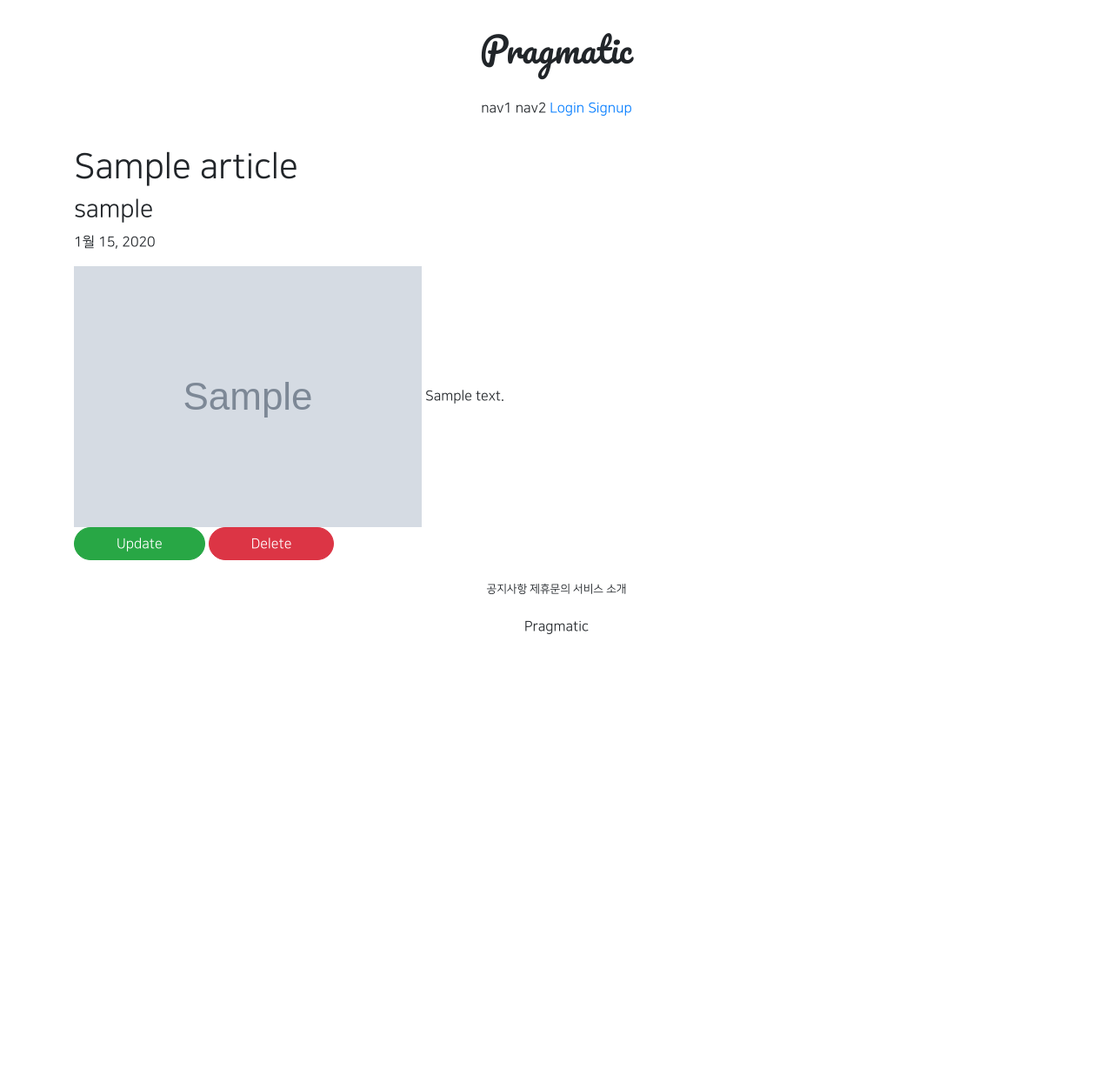
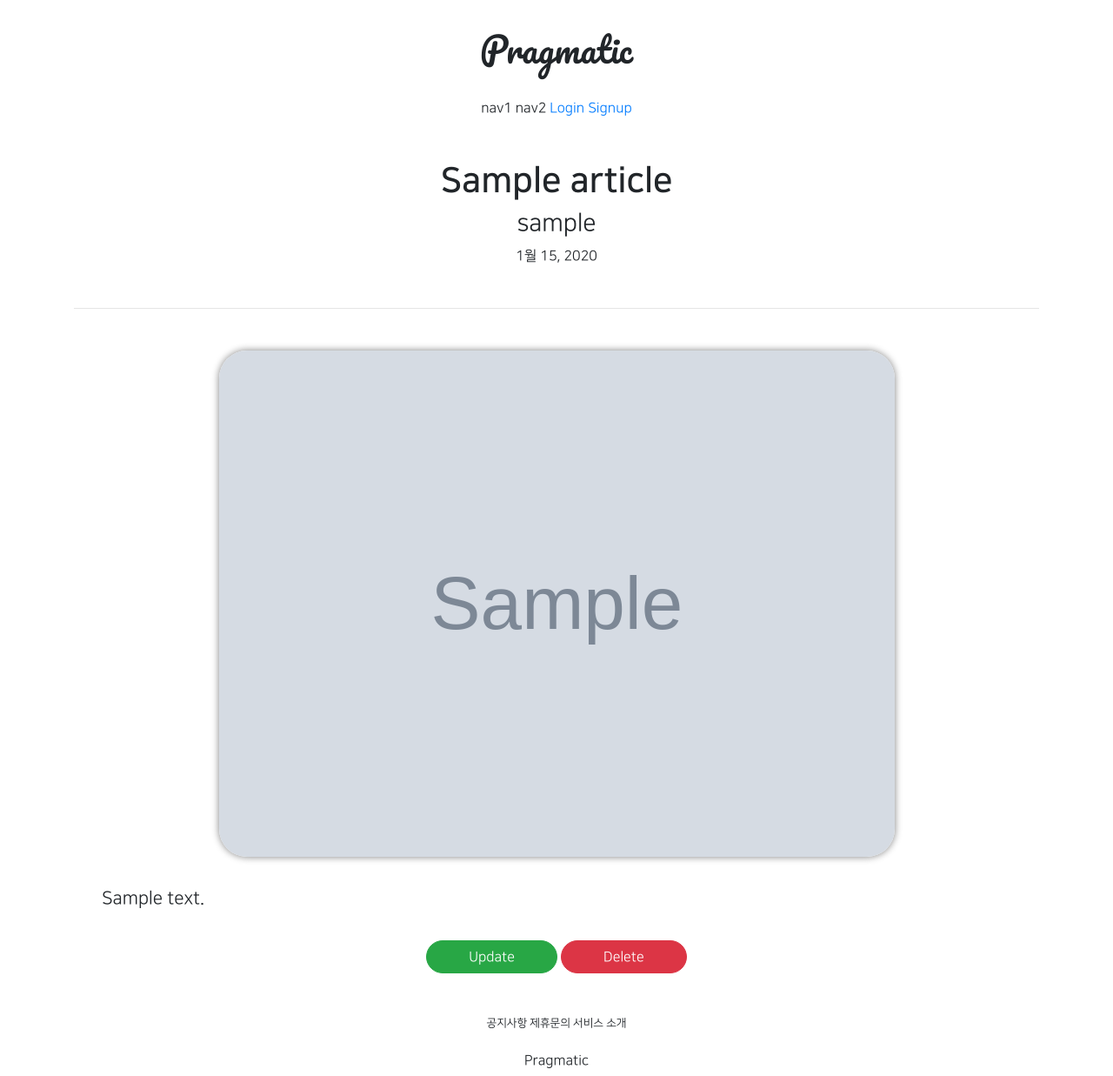
Before and after one commit to ksj0818280/git_5ban_1, a Django app: page /articles/detail/1 in a window 1280 px wide. Shown: the whole page at 87% size. Before the commit the page ends 729 px from the top, so only its background shows below. Run offline with Django 3.2, Linux system fonts and the light colour scheme; tables that the repository leaves empty hold one stand-in row (values such as "Sample post"); grey boxes marked "Sample" are stand-in pictures; parts of the project's set-up code (start-up, migrations or seed data) failed here and were passed over; some libraries are stand-ins or nearby versions.

Commit message:
8/5 5ban class commit

```diff
--- a/articleapp/templates/articleapp/detail.html
+++ b/articleapp/templates/articleapp/detail.html
@@ -4,17 +4,24 @@
 {% block content %}
 
 
-    <div class="container">
-        <div>
+    <div class="container text-center">
+        <div class="my-5">
             {#      제목, 글쓴이, 작성일    #}
-            <h1>{{ target_article.title }}</h1>
+            <h1 class="NNS_B">{{ target_article.title }}</h1>
             <h3>{{ target_article.writer.profile.nickname }}</h3>
             <p>{{ target_article.created_at }}</p>
         </div>
-        <div>
+
+        <hr>
+
+        <div class="my-5">
             {#      게시글 대표이미지, 글내용    #}
-            <img src="{{ target_article.image.url }}" alt="">
+            <img src="{{ target_article.image.url }}"
+                 class="article_image"
+                 alt="">
+            <div class="article_content">
             {{ target_article.content }}
+            </div>
             <div>
                 <a href="{% url 'articleapp:update' pk=target_article.pk %}"
                     class="btn btn-success rounded-pill px-5">
--- a/static/base.css
+++ b/static/base.css
@@ -39,3 +39,15 @@
 .round_button:hover {
     color: dimgrey;
 }
+
+.article_image {
+    border-radius: 2rem;
+    width: 70%;
+    box-shadow: 0 0 .5rem grey;
+}
+
+.article_content {
+    font-size: 1.3rem;
+    text-align: left;
+    margin: 2rem;
+}
```
